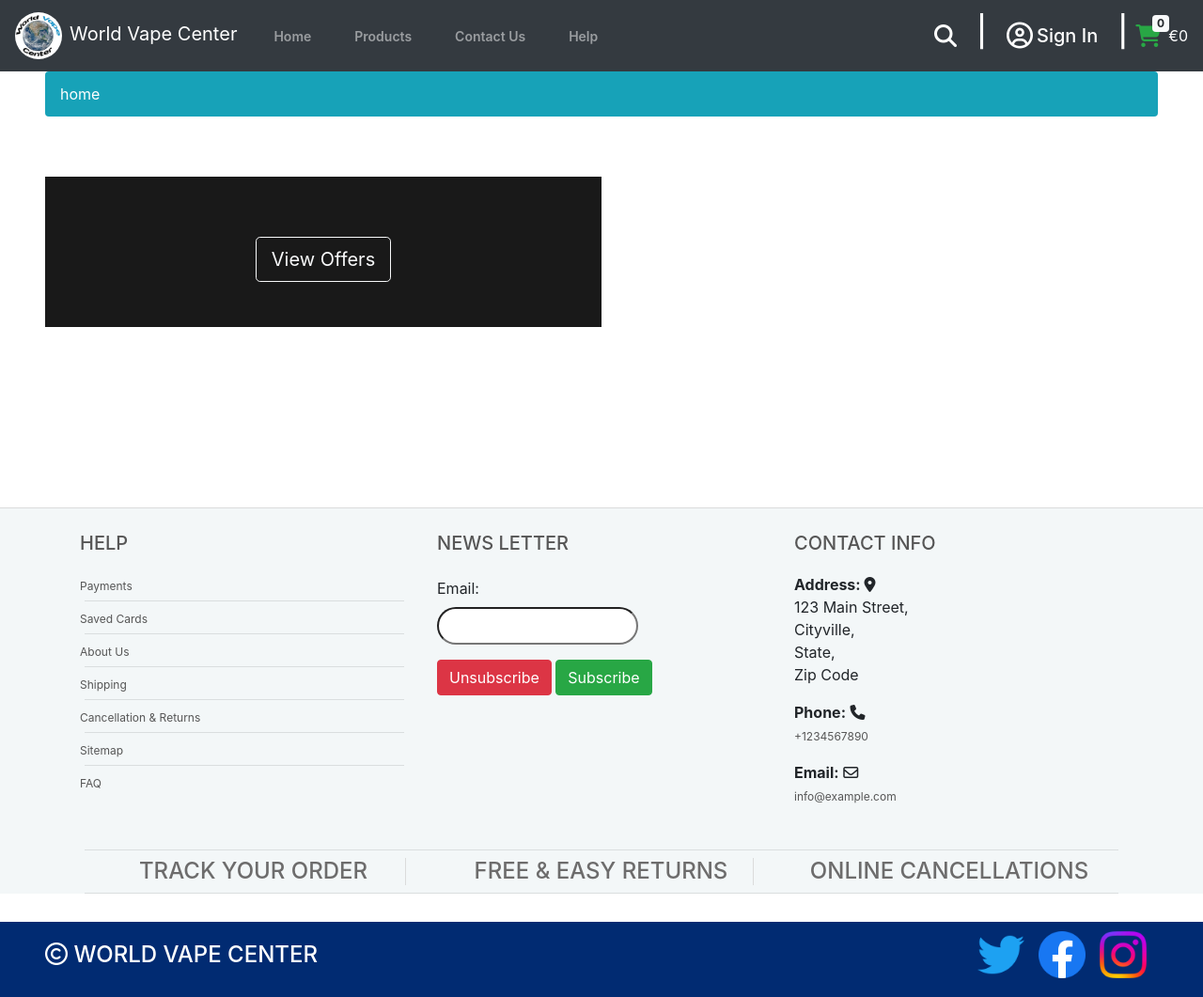
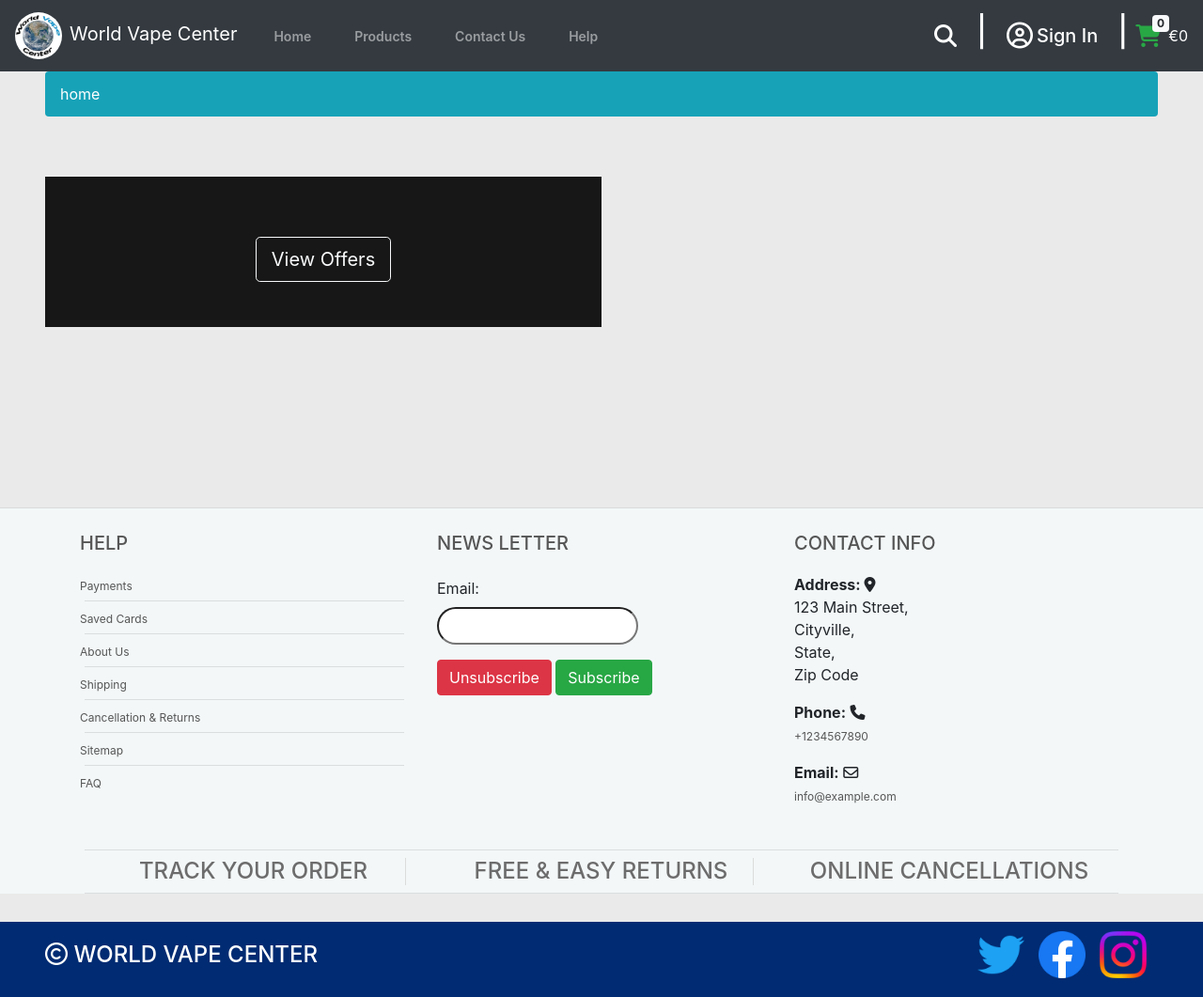
Before and after one commit to jamie33o/world-vape-center, a Django app: page /home/ in a window 1280 px wide. Shown: the whole page at 94% size. Run offline with Django 3.2, Linux system fonts and the light colour scheme; data that the repository does not hold is empty; some libraries are stand-ins or nearby versions.

Commit message:
Style: add max-width and margin auto to stop page over stretching when zooming

```diff
--- a/static/css/base.css
+++ b/static/css/base.css
@@ -2,6 +2,12 @@
     margin: 0;
     padding: 0;
     box-sizing: border-box;
+}
+
+body {
+    background-color: #d7d6d681;
+    max-width: 2000px;
+    margin: 0 auto;
 }
 
 /* newsletter */
```
